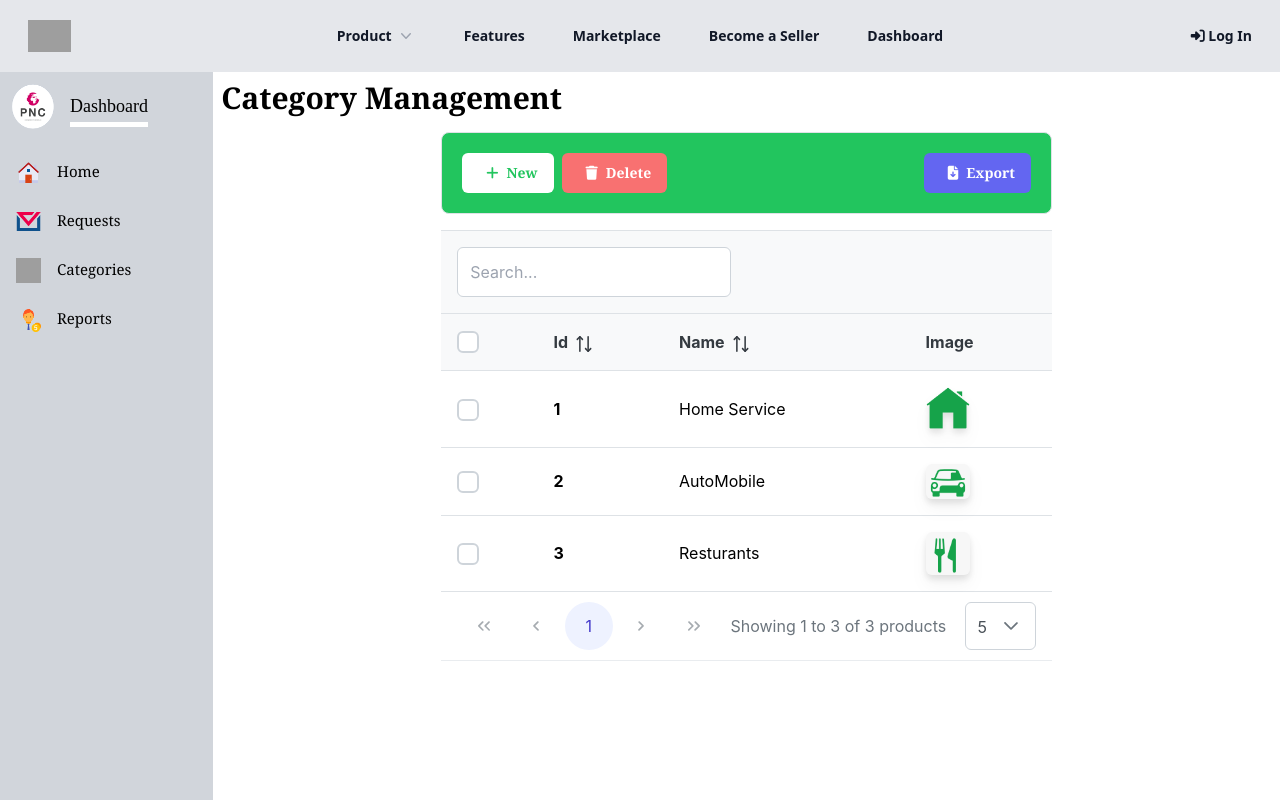
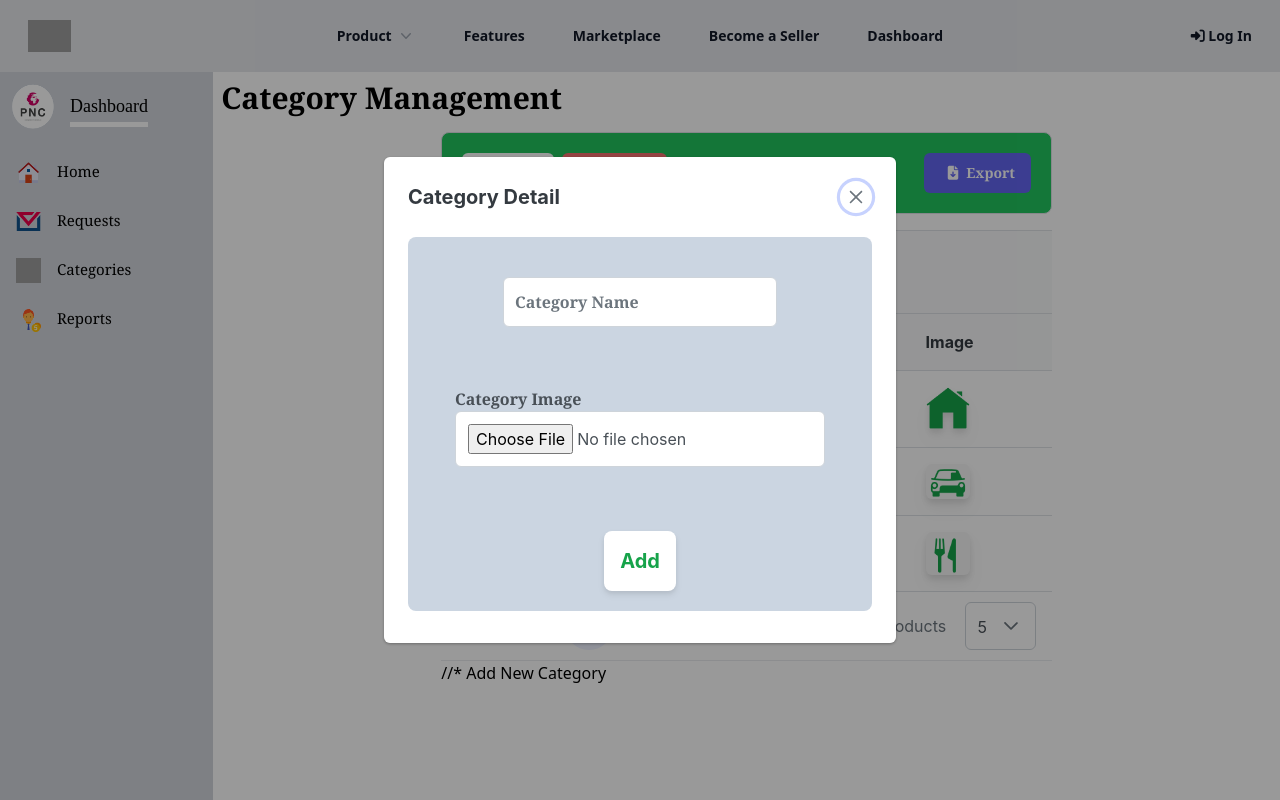
Before and after one commit to AbdulRehmanjr/pnc_react, a React (Vite) app: page /admin-dashboard/category in a window 1280 px wide. Both pictures are taken after a click on the button "New". Built offline with nearby package versions, Linux system fonts and the light colour scheme; grey boxes are pictures that could not be loaded; a web font is replaced by a local one.

Commit message:
category form connected to backend

```diff
--- a/src/api/api.ts
+++ b/src/api/api.ts
@@ -2,5 +2,6 @@
 export const API = {
     baseUrl:'http://localhost:3000/api',
     user:'user',
-    login:'login'
+    login:'login',
+    category:'category'
 } as const
--- a/src/components/admin/Category.tsx
+++ b/src/components/admin/Category.tsx
@@ -3,8 +3,15 @@ import { DataTable } from "primereact/datatable"
 import { InputText } from "primereact/inputtext"
 import { Toolbar } from "primereact/toolbar"
 import { useEffect, useRef, useState } from "react"
-import { useForm } from "react-hook-form"
+import { FieldValues, useForm } from "react-hook-form"
 import { debounce } from 'lodash';
+import { Dialog } from "primereact/dialog"
+import { classNames } from "primereact/utils"
+import { addCategory } from "../../services/CategoryService"
+
+import { Toast } from 'primereact/toast';
+
+
 
 const Categories = () => {
 
@@ -12,8 +19,14 @@ const Categories = () => {
     const [selectedCategory, setSelectedCategory] = useState<Category>(null)
     const [globalFilter, setGlobalFilter] = useState(null);
     const [selectedProducts, setSelectedProducts] = useState(null);
+    const [categoryDialog, setCategoryDialog] = useState<boolean>(false);
+    const [isSubmitting, setIsSubmitting] = useState(false);
+
+    const [file, setFile] = useState<File>(null);
+    const { register, reset, handleSubmit, formState: { errors } } = useForm();
 
     const dt = useRef(null)
+    const toast = useRef(null);
 
     const debouncedSetGlobalFilter = debounce((value) => {
         setGlobalFilter(value);
@@ -43,14 +56,12 @@ const Categories = () => {
         dt.current.exportCSV(options);
     };
     const openNew = () => {
-        // setProduct(emptyProduct);
-        // setSubmitted(false);
-        // setProductDialog(true);
+        setCategoryDialog(true);
     };
 
     const hideDialog = () => {
-        // setSubmitted(false);
-        // setProductDialog(false);
+        reset();
+        setCategoryDialog(false)
     };
 
 
@@ -89,12 +100,32 @@ const Categories = () => {
 
         return <img src={`${rowData.image}`} alt={rowData.image} className="rounded-md drop-shadow-lg" style={{ width: '44px' }} />;
     }
+
+    //* send data to backend
+    const newFormHandler = (data: FieldValues) => {
+
+        setIsSubmitting(true);
+        addCategory(data.name, file)
+            .then(
+                response => toast.current.show({ severity: 'success', summary: 'Success', detail: 'Message Content', life: 3000 })
+            )
+            .catch(error => toast.current.show({ severity: 'error', summary: 'error', detail: 'Message Content', life: 3000 }))
+            .finally(() => setIsSubmitting(false))
+    }
+
+    //* file selected
+    const fileSelected = (e: any) => {
+        setFile(e.target['files'][0])
+    }
+
+
     return (
         <section className="grid grid-cols-12">
             <div className="col-span-12 mb-4">
                 <h1 className="text-xl md:text-3xl font-serif font-bold">Category Management</h1>
             </div>
             <div className="col-span-12 mx-auto">
+                <Toast ref={toast} />
                 <Toolbar className="mb-4 bg-[#22C55E] rounded-lg" start={leftToolbarTemplate} end={rightToolbarTemplate}></Toolbar>
                 <DataTable ref={dt} value={categories} selection={selectedCategory} onSelectionChange={(e) => setSelectedCategory(e.value)}
                     dataKey="id" paginator rows={5} rowsPerPageOptions={[5, 10, 15]}
@@ -106,8 +137,42 @@ const Categories = () => {
                     <Column field="image" header="Image" body={imageTemplate}></Column>
 
                 </DataTable>
-            </div>
-        </section>
+
+                //* Add New Category
+                <Dialog visible={categoryDialog} style={{ width: '32rem' }} breakpoints={{ '960px': '75vw', '641px': '90vw' }} header="Category Detail" modal onHide={hideDialog}>
+                    <form className="flex flex-col bg-slate-300 rounded-lg" onSubmit={handleSubmit(newFormHandler)}>
+                        <div className="name_section mx-auto py-10">
+
+                            <label htmlFor="categoryName" className={classNames({ 'p-error': errors.value })}></label>
+                            <span className="p-float-label text-md font-bold font-serif">
+                                <InputText  {...register('name', {
+                                    required: 'CategoryName is required',
+                                })} />
+                                <label htmlFor="categoryName">Category Name</label>
+                            </span>
+                            {errors?.name && <p className="error-message">{errors.name?.message?.toString()}</p>}
+                        </div>
+
+                        <div className="image_section mx-auto py-5">
+                            <label htmlFor="categoryImage" className="font-bold font-serif">Category Image</label>
+                            <span className="p-float-label text-md font-bold font-serif">
+                                <InputText className="bg-white" {...register('file', {
+                                    required: 'File is required',
+                                })} type="file" accept="image/*" onChange={fileSelected} />
+
+                            </span>
+                            {errors?.file && <p className="error-message">{errors.file?.message?.toString()}</p>}
+                        </div>
+                        <div className="text-center text-lg-start mt-4 pt-2">
+                            <button type="submit" className="text-green-600 text-xl bg-white drop-shadow-md font-bold  rounded-lg p-4 my-5" disabled={isSubmitting}>
+                                {isSubmitting ? 'Adding...' : 'Add'}
+                            </button>
+                        </div>
+                    </form>
+                </Dialog >
+
+            </div >
+        </section >
     )
 }
 
--- a/src/components/login/Login.tsx
+++ b/src/components/login/Login.tsx
@@ -6,7 +6,7 @@ import VisibilityOff from '@mui/icons-material/VisibilityOff';
 import AlternateEmailIcon from '@mui/icons-material/AlternateEmail';
 import { FormControl, InputLabel, FilledInput, InputAdornment, IconButton } from '@mui/material';
 import { FieldValues, useForm } from 'react-hook-form';
-import { useEffect, useState } from 'react';
+import { useState } from 'react';
 import { Link, useNavigate } from 'react-router-dom';
 import LoginService from '../../services/LoginService';
 
--- /dev/null
+++ b/src/services/CategoryService.ts
@@ -0,0 +1,15 @@
+import { API } from "../api/api";
+
+
+export const addCategory = (name: string, image: File): Promise<Response> => {
+
+    const formData = new FormData()
+
+    formData.append('name', name)
+    formData.append('image', image)
+
+    return fetch(`${API.baseUrl}/${API.category}/save`, {
+        method: 'POST',
+        body: formData,
+    })
+}
--- a/vite.config.ts
+++ b/vite.config.ts
@@ -2,6 +2,9 @@ import { defineConfig } from 'vite'
 import react from '@vitejs/plugin-react'
 
 export default defineConfig({
+  server: {
+    port: 4200,
+  },
   plugins: [react()],
   css: {
     modules: {
```
